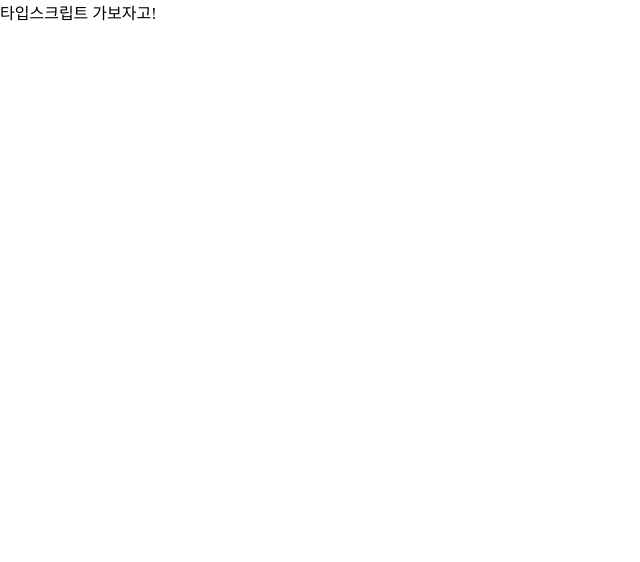
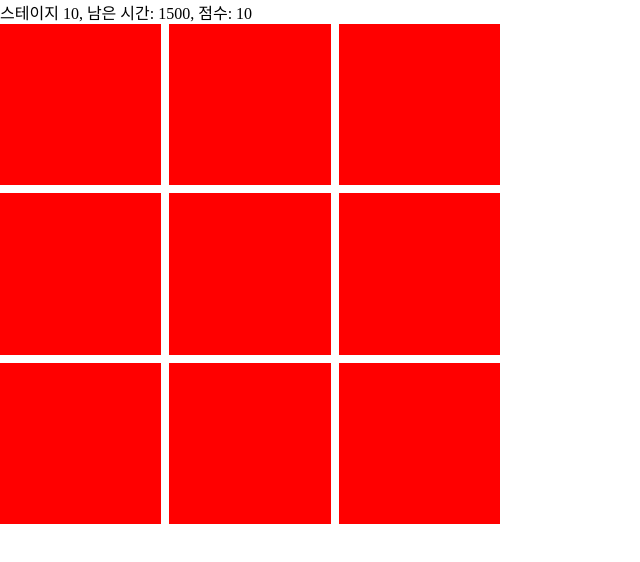
Before and after one commit to qurugi0347/numble-fe-01-color, a React app: page / in a window 1280 px wide. Shown: the top 562 px of the page, without its empty margins (0-640 px from the left). Built offline with nearby package versions, Linux system fonts and the light colour scheme.

Commit message:
Add: 게임 패널 렌더링 추가, 기본 상태값 설정

```diff
--- a/package.json
+++ b/package.json
@@ -1,5 +1,5 @@
 {
-  "name": "React Typescript Sample",
+  "name": "numble-pick-different-color",
   "version": "1.0.0",
   "description": "",
   "main": "./src/index.tsx",
@@ -14,12 +14,15 @@
   "license": "MIT",
   "dependencies": {
     "@reduxjs/toolkit": "^1.7.1",
+    "@types/styled-components": "^5.1.22",
     "react": "^17.0.2",
     "react-dom": "^17.0.2",
     "react-icons": "^4.3.1",
     "react-redux": "^7.2.6",
     "react-router": "^6.2.1",
     "react-router-dom": "^6.2.1",
+    "styled-components": "^5.3.3",
+    "styled-normalize": "^8.0.7",
     "webpack": "^5.65.0"
   },
   "devDependencies": {
--- /dev/null
+++ b/src/components/ColorButton.tsx
@@ -0,0 +1,44 @@
+import React, { useMemo } from "react";
+import styled from "styled-components";
+
+interface ColorButtonProps {
+  r: number;
+  g: number;
+  b: number;
+  isMutant: boolean;
+  colorDiffValue: number;
+}
+
+interface ButtonStyleProps {
+  rgb: string;
+}
+
+const ColorButton: React.FC<ColorButtonProps> = ({
+  r,
+  g,
+  b,
+  isMutant,
+  colorDiffValue,
+}) => {
+  const mutantedRgb = useMemo(() => {
+    if (isMutant) {
+      let newR = r;
+      let newG = g;
+      let newB = b;
+      let diff = colorDiffValue;
+      // 색깔 다르게 출력해주는거 해야됨
+
+      return [newR, newG, newB].join(",");
+    }
+    return [r, g, b].join(",");
+  }, [r, g, b, isMutant, colorDiffValue]);
+  return <ColoredButton rgb={mutantedRgb} />;
+};
+
+const ColoredButton = styled.div<ButtonStyleProps>`
+  width: 100%;
+  padding-top: 100%;
+  background: ${(props) => `rgb(${props.rgb})`};
+`;
+
+export default ColorButton;
--- /dev/null
+++ b/src/components/ScoreSection.tsx
@@ -0,0 +1,17 @@
+import React from "react";
+
+interface ScoreSectionProps {
+  score: Number;
+  stage: Number;
+  time: Number;
+}
+
+const ScoreSection: React.FC<ScoreSectionProps> = ({ score, stage, time }) => {
+  return (
+    <div>
+      스테이지 {score}, 남은 시간: {time}, 점수: {score}
+    </div>
+  );
+};
+
+export default ScoreSection;
--- a/src/page/Home/index.tsx
+++ b/src/page/Home/index.tsx
@@ -1,9 +1,60 @@
-import * as React from "react";
+import React, { useState, useEffect, useMemo } from "react";
+import styled from "styled-components";
 
-interface HomePropsType {}
+import ScoreSection from "@/components/ScoreSection";
+import ColorButton from "@/components/ColorButton";
 
-const Home: React.FC<HomePropsType> = ({}) => {
-  return <div className="home">타입스크립트 가보자고!</div>;
+interface EmptyProps {}
+interface GamePannelProps {
+  rowCount: string | number;
+  children?: JSX.Element | String;
+}
+
+const Home: React.FC<EmptyProps> = (EmptyProps) => {
+  const [score, setScore] = useState(10);
+  const [time, setTime] = useState(1500);
+  const [stage, setStage] = useState(1);
+  const [answer, setAnswer] = useState(-1);
+
+  const rowCount: number = useMemo(() => {
+    return Math.round((stage + 0.5) / 2) + 2;
+  }, [stage]);
+
+  const renderedColorButton: JSX.Element = useMemo(() => {
+    const buttons = [];
+    const renderCount = Math.pow(rowCount, 2);
+    const answerIndex = Math.floor(Math.random() * 9);
+    for (let i = 0; i < renderCount; i++) {
+      buttons.push(
+        <ColorButton
+          key={i}
+          r={255}
+          g={0}
+          b={0}
+          isMutant={i === answerIndex}
+          colorDiffValue={100}
+        />
+      );
+    }
+    setAnswer(answerIndex);
+    return <>{buttons.map((buttonElement) => buttonElement)}</>;
+  }, [stage]);
+
+  return (
+    <div>
+      <ScoreSection score={score} time={time} stage={stage} />
+      <GamePannelHolder rowCount={rowCount}>
+        {renderedColorButton}
+      </GamePannelHolder>
+    </div>
+  );
 };
 
 export default Home;
+
+const GamePannelHolder = styled.div<GamePannelProps>`
+  max-width: 500px;
+  display: grid;
+  grid-template-columns: repeat(${(props) => props.rowCount}, 1fr);
+  grid-gap: 8px;
+`;
```
Also changed, not shown: src/component/SimpleButton/index.tsx (deleted, +0 -19 lines), src/component/SimpleEdit/index.tsx (deleted, +0 -38 lines), 1 other file (tests, documents, lock files or other folders).
